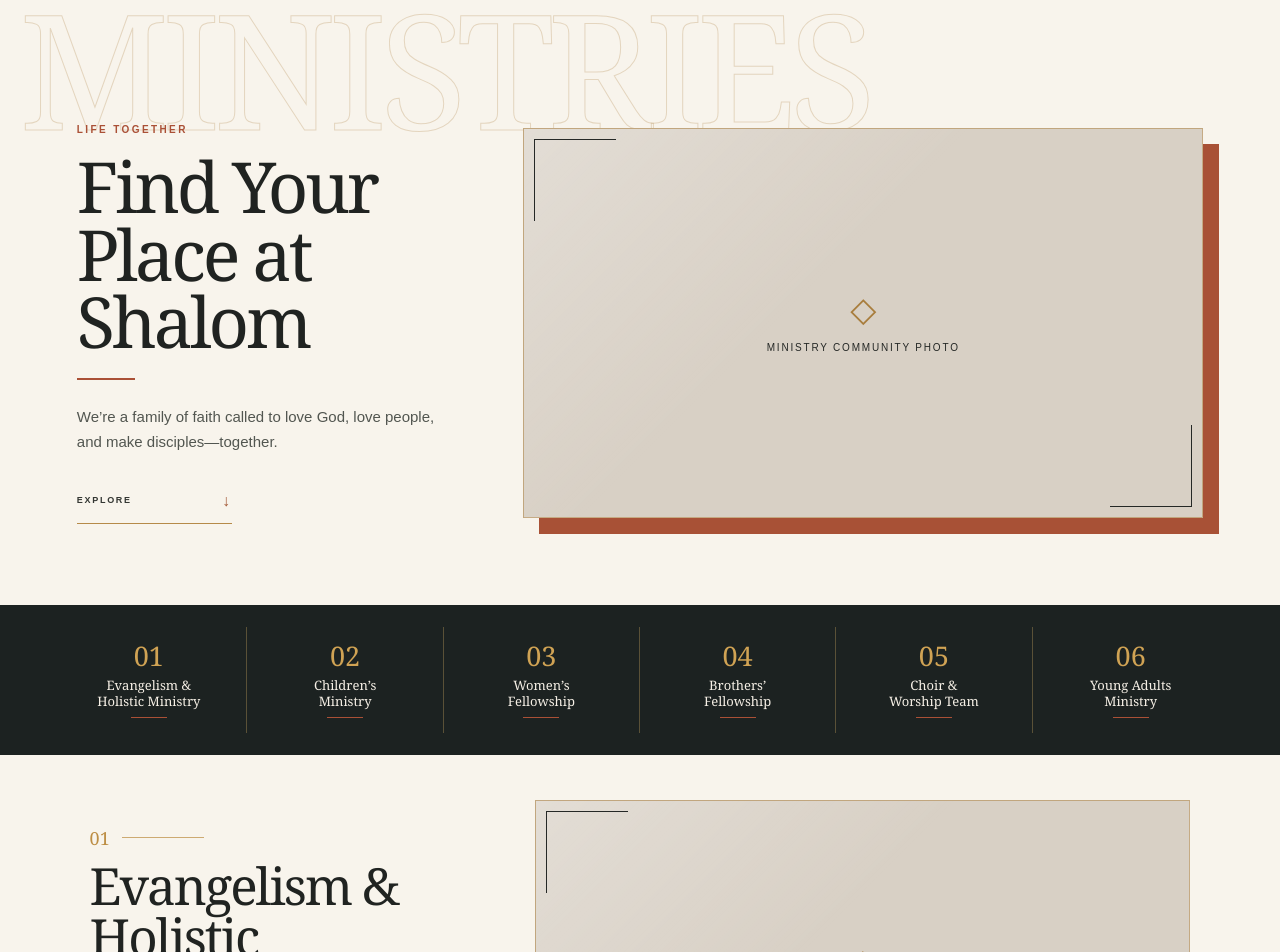
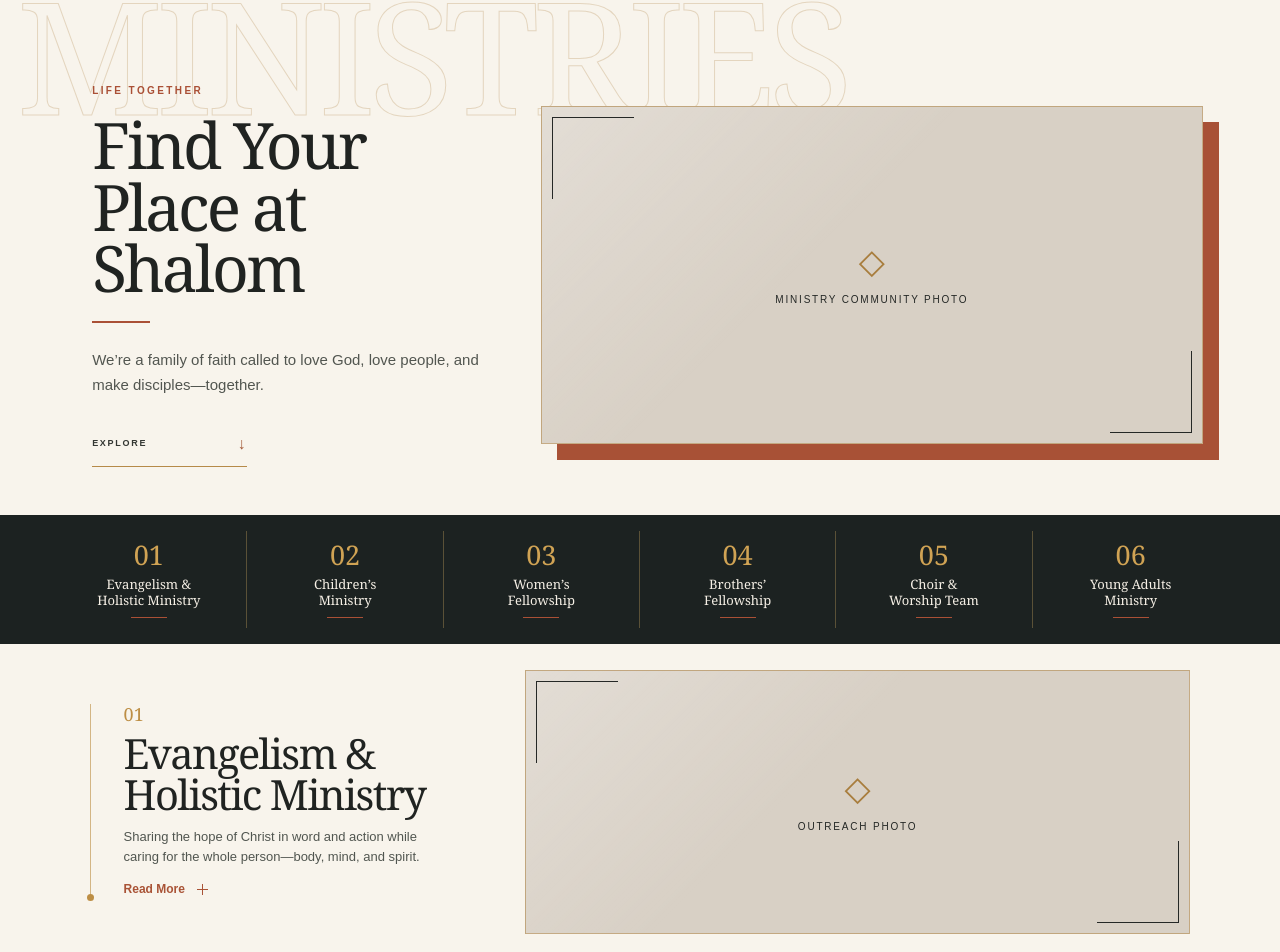
Before and after one commit to Eba-1/Shalom-Ethiopian-Evangelical-Church, a Next.js app: page /ministries in a window 1280 px wide. Shown: the part 127-1079 px from the top of the page. Built offline with nearby package versions, Linux system fonts and the light colour scheme.

Commit message:
Match approved ministries composition

```diff
--- a/app/globals.css
+++ b/app/globals.css
@@ -1832,6 +1832,124 @@ footer small {
   .ministries-page *,
   .ministries-page *::before,
   .ministries-page *::after { scroll-behavior: auto !important; transition: none !important; }
+}
+
+/* Approved ministries composition refinements */
+@media (min-width: 901px) {
+  .ministries-hero {
+    min-height: 520px;
+    padding-top: 82px;
+    padding-bottom: 42px;
+    grid-template-columns: .76fr 1.24fr;
+    gap: 4.5vw;
+  }
+  .ministries-watermark {
+    top: -18px;
+    left: 1.3vw;
+    font-size: clamp(104px, 12.2vw, 176px);
+  }
+  .ministries-hero-copy {
+    padding-left: 1.2vw;
+  }
+  .ministries-hero-copy h1 {
+    font-size: clamp(54px, 5vw, 74px);
+  }
+  .ministry-hero-placeholder {
+    min-height: 338px;
+  }
+  .ministries-index {
+    padding-top: 16px;
+    padding-bottom: 16px;
+  }
+  .ministries-index a {
+    min-height: 92px;
+  }
+  .ministry-feature,
+  .ministry-feature:nth-child(even) {
+    min-height: 318px;
+    padding-top: 26px;
+    padding-bottom: 26px;
+  }
+  .ministry-feature {
+    grid-template-columns: .7fr 1.3fr;
+  }
+  .ministry-feature:nth-child(even) {
+    grid-template-columns: 1.22fr .78fr;
+  }
+  .ministry-copy {
+    position: relative;
+  }
+  .ministry-feature:nth-child(odd) .ministry-copy {
+    padding-left: 34px;
+  }
+  .ministry-feature:nth-child(odd) .ministry-copy::before {
+    content: "";
+    position: absolute;
+    left: 0;
+    top: 2px;
+    bottom: 4px;
+    width: 1px;
+    background: rgba(189, 142, 69, .62);
+  }
+  .ministry-feature:nth-child(odd) .ministry-copy::after {
+    content: "";
+    position: absolute;
+    left: -3px;
+    bottom: 1px;
+    width: 7px;
+    height: 7px;
+    border-radius: 50%;
+    background: #bd8e45;
+  }
+  .ministry-feature:nth-child(odd) .ministry-number i {
+    display: none;
+  }
+  .ministry-copy h2 {
+    margin-top: 7px;
+    margin-bottom: 11px;
+    font-size: clamp(34px, 3.25vw, 49px);
+  }
+  .ministry-copy > p {
+    font-size: 13px;
+    line-height: 1.55;
+  }
+  .ministry-copy details {
+    margin-top: 9px;
+  }
+  .ministry-copy summary {
+    padding: 4px 0;
+  }
+  .ministry-feature-placeholder,
+  .ministry-feature:nth-child(2n) .ministry-feature-placeholder {
+    min-height: 264px;
+  }
+  .ministry-details {
+    max-height: 225px;
+  }
+  .ministries-cta {
+    min-height: 330px;
+    padding-top: 60px;
+    padding-bottom: 52px;
+  }
+  .ministries-cta h2 {
+    margin: 13px 0;
+    font-size: clamp(48px, 5vw, 68px);
+  }
+  .ministries-cta > div {
+    margin-top: 27px;
+  }
+}
+
+@media (min-width: 621px) and (max-width: 900px) {
+  .ministries-hero { padding-top: 78px; }
+  .ministry-feature,
+  .ministry-feature:nth-child(even) {
+    min-height: 355px;
+    padding-top: 30px;
+    padding-bottom: 30px;
+  }
+  .ministry-copy h2 { font-size: 40px; }
+  .ministries-cta { min-height: 350px; }
 }
 
 /* Giving dialog */
```
